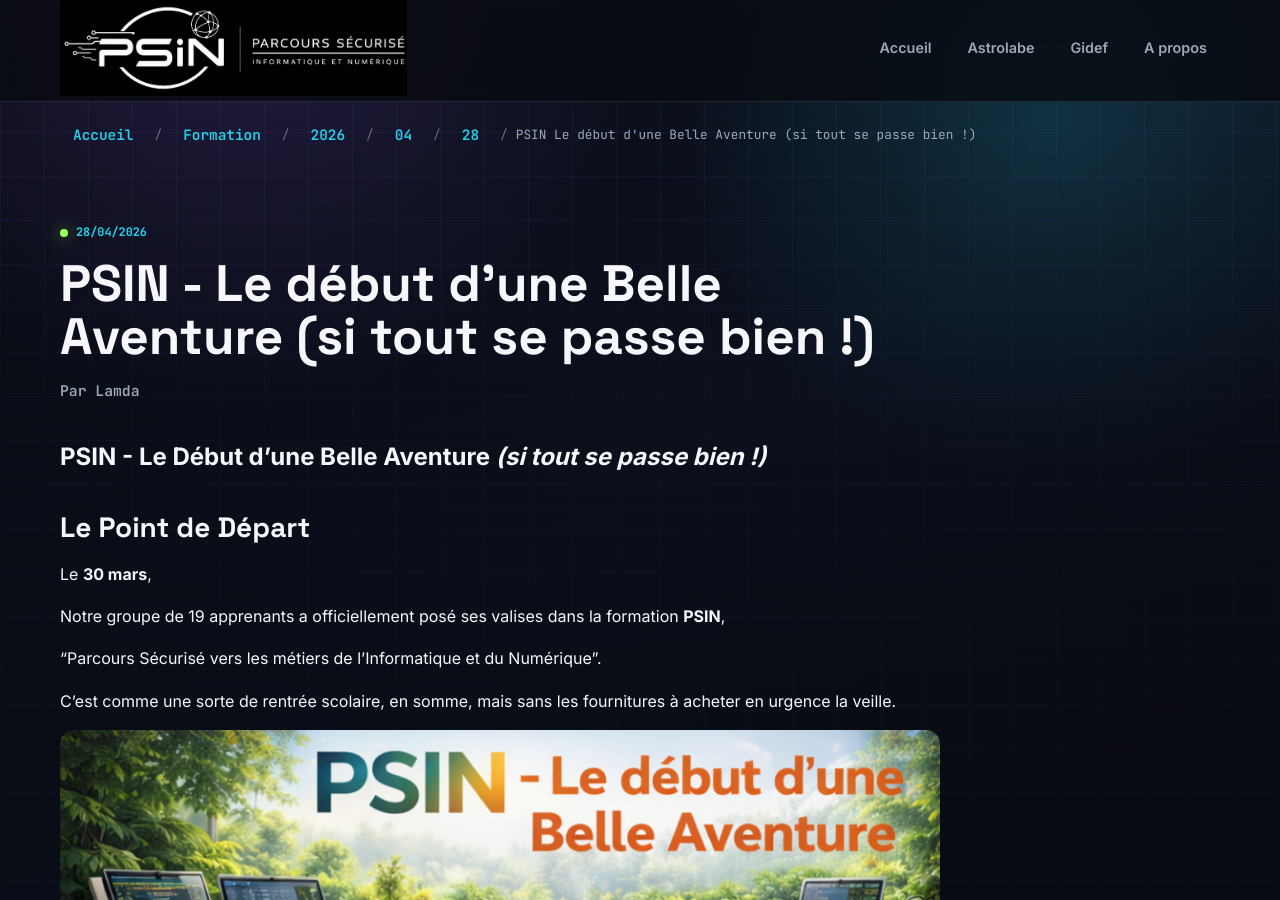
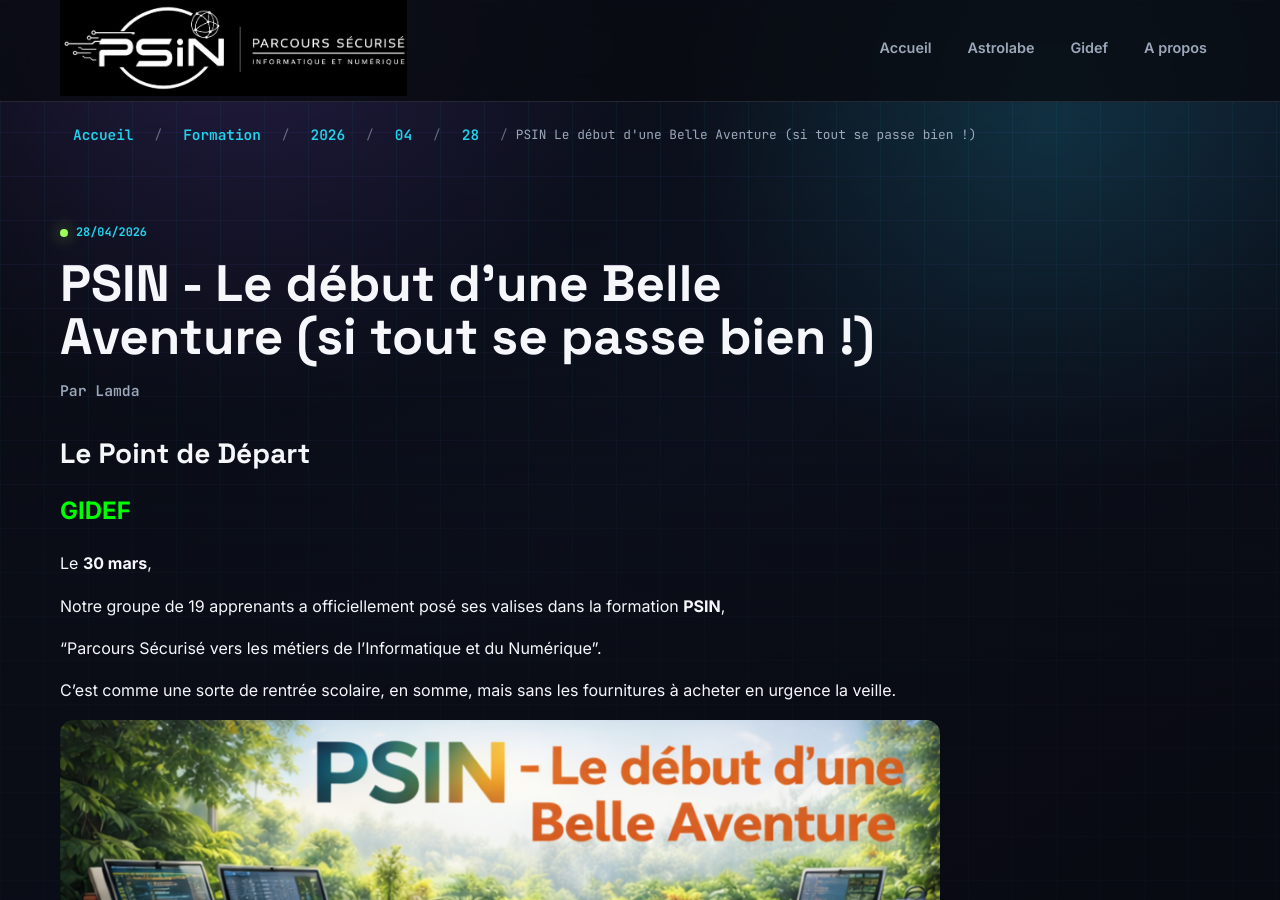
Before and after one commit to LaurentSta/epiejekyll, a Jekyll site: the page built from _posts/2026-04-30-psin-le-debut-d'une-belle-aventure.md, in a window 1280 px wide and 900 px high. Built offline with Jekyll 4.4.1, drawn with Linux system fonts in a browser that asks for light colours.

Commit message:
J'ai supprimé le titre
Removed the main title from the post.

```diff
--- a/_posts/2026-04-30-psin-le-debut-d'une-belle-aventure.md
+++ b/_posts/2026-04-30-psin-le-debut-d'une-belle-aventure.md
@@ -8,10 +8,8 @@ image: /assets/images/gidef/Image_Blog_PSIN/PSIN_Belle_Aventure_Image_carré.png
 description: "Retour humoristique du groupe Gidef sur leur entrée en formation PSIN et son déroulement"
 ---
 
-# PSIN - Le Début d'une Belle Aventure *(si tout se passe bien !)*
-
 ## Le Point de Départ
-
+<h1 style="color:#00FF00;">GIDEF</h1>
 Le **30 mars**,
 
 Notre groupe de 19 apprenants a officiellement posé ses valises dans la formation **PSIN**,
```
